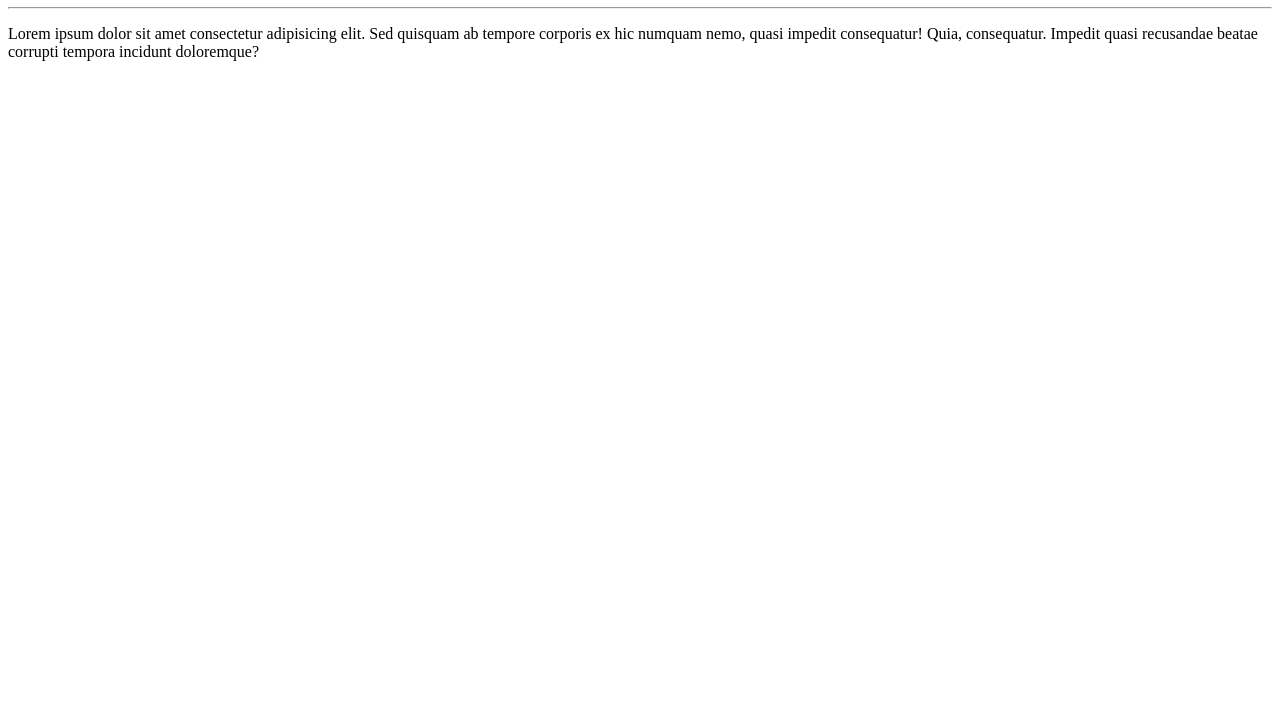
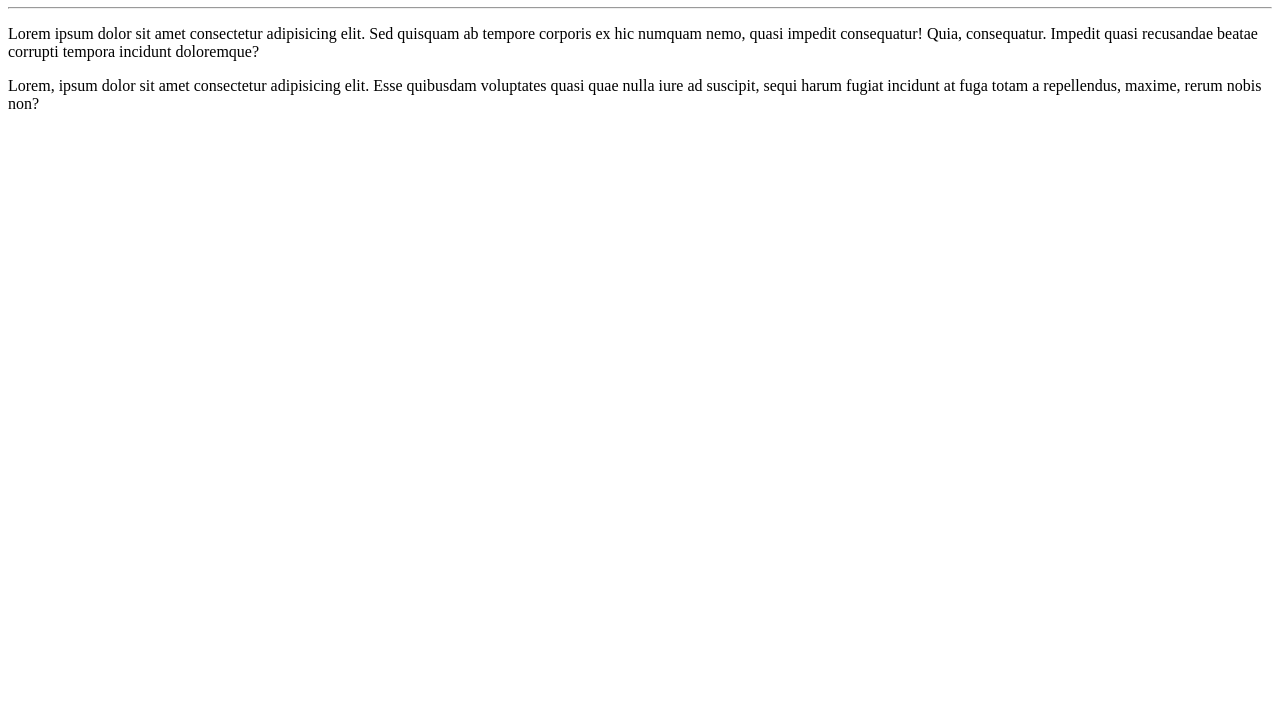
Before and after one commit to cristianoGitHub/Ola-Mundo, a plain HTML site: page site-exemplo/index.html in a window 1280 px wide. Shown: the part 73-800 px from the top of the page. Drawn offline with Linux system fonts and the light colour scheme.

Commit message:
Adiconei um parágrafo

```diff
--- a/site-exemplo/index.html
+++ b/site-exemplo/index.html
@@ -8,6 +8,6 @@
 <body>
     <h1>Olá, Mundo!</h1>
     <hr>
-    <p>Lorem ipsum dolor sit amet consectetur adipisicing elit. Sed quisquam ab tempore corporis ex hic numquam nemo, quasi impedit consequatur! Quia, consequatur. Impedit quasi recusandae beatae corrupti tempora incidunt doloremque?</p>
+    <p>Lorem ipsum dolor sit amet consectetur adipisicing elit. Sed quisquam ab tempore corporis ex hic numquam nemo, quasi impedit consequatur! Quia, consequatur. Impedit quasi recusandae beatae corrupti tempora incidunt doloremque?</p><p>Lorem, ipsum dolor sit amet consectetur adipisicing elit. Esse quibusdam voluptates quasi quae nulla iure ad suscipit, sequi harum fugiat incidunt at fuga totam a repellendus, maxime, rerum nobis non?</p>
 </body>
 </html>
```
